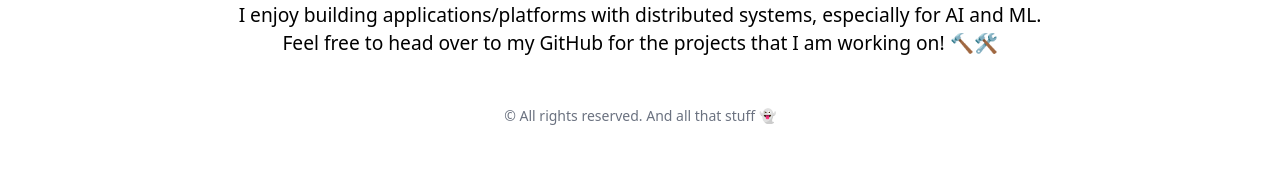
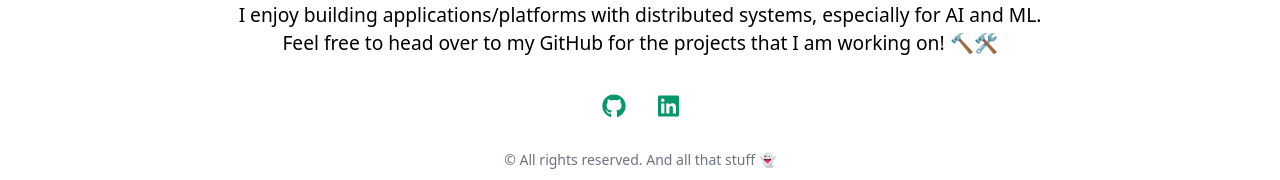
Before and after one commit to pebabion/pebabion.github.io, a React (Create React App) app: page / in a window 1280 px wide. Shown: the part 613-793 px from the top of the page. Built offline with nearby package versions, Linux system fonts and the light colour scheme.

Commit message:
🎉 Add social links

```diff
--- a/src/App.js
+++ b/src/App.js
@@ -1,3 +1,5 @@
+import { faGithub, faLinkedin } from "@fortawesome/free-brands-svg-icons";
+import SocialLink from "./components/SocialLink";
 import "./App.css";
 
 import Link from "./components/Link";
@@ -36,7 +38,18 @@ function App() {
           on! 🔨🛠
         </div>
       </main>
-      <div className="p-2 mb-1"></div>
+      <div className="text-center flex justify-center flex-wrap text-2xl m-4 mb-4">
+        <SocialLink
+          href="https://github.com/pebabion"
+          title="GitHub"
+          icon={faGithub}
+        ></SocialLink>
+        <SocialLink
+          href="https://www.linkedin.com/in/knguyen1794/"
+          title="LinkedIn"
+          icon={faLinkedin}
+        ></SocialLink>
+      </div>
       <Footer></Footer>
     </div>
   );
--- /dev/null
+++ b/src/components/SocialLink.js
@@ -0,0 +1,18 @@
+import { FontAwesomeIcon } from "@fortawesome/react-fontawesome";
+
+export default function SocialLink({ href, title, icon }) {
+  return (
+    <a
+      href={href}
+      target="_blank"
+      rel="noreferrer"
+      className="text-green-600 hover:underline block h-6 my-4 mx-4"
+    >
+      <FontAwesomeIcon
+        className="h-full"
+        title={title}
+        icon={icon}
+      ></FontAwesomeIcon>
+    </a>
+  );
+}
```
